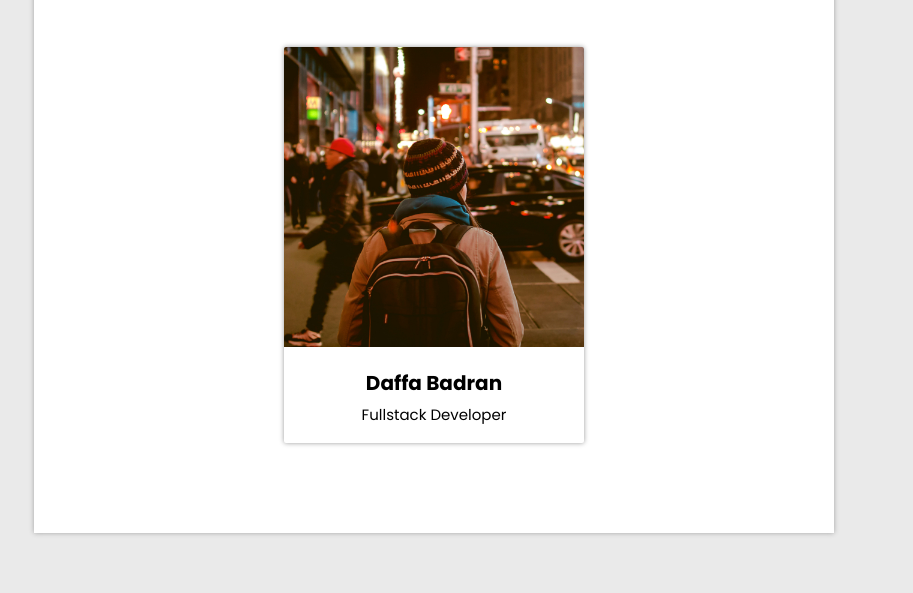
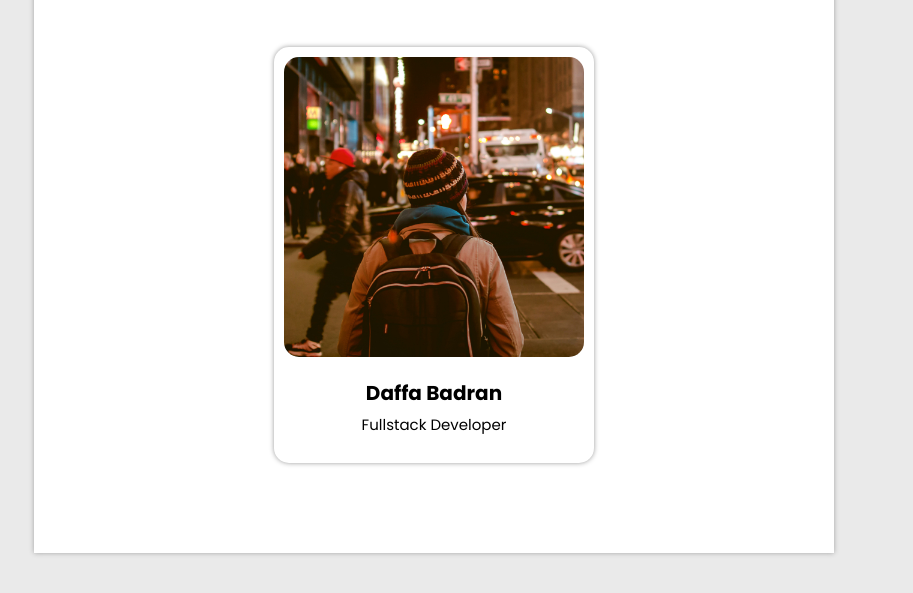
Before and after one commit to notRann/b58-personalweb, a plain HTML site: page index.html in a window 1280 px wide. Shown: the part 467-1060 px from the top of the page, without its empty margins (206-1119 px from the left). Drawn offline with Linux system fonts and the light colour scheme.

Commit message:
mengubah lebih baik untuk bagian profile pada index.html (belum mengubah menjadi layout task 2)

```diff
--- a/assets/css/style.css
+++ b/assets/css/style.css
@@ -70,6 +70,8 @@ body {
   box-shadow: 0 0 5px rgba(0, 0, 0, 0.4);
   overflow: hidden;
   border-radius: 2px;
+  border-radius: 15px;
+  padding: 10px;
 }
 
 .profile .hero {
@@ -82,6 +84,7 @@ body {
 .profile .hero img {
   width: 100%;
   display: block;
+  border-radius: 15px;
 }
 
 .profile .nama,
```
